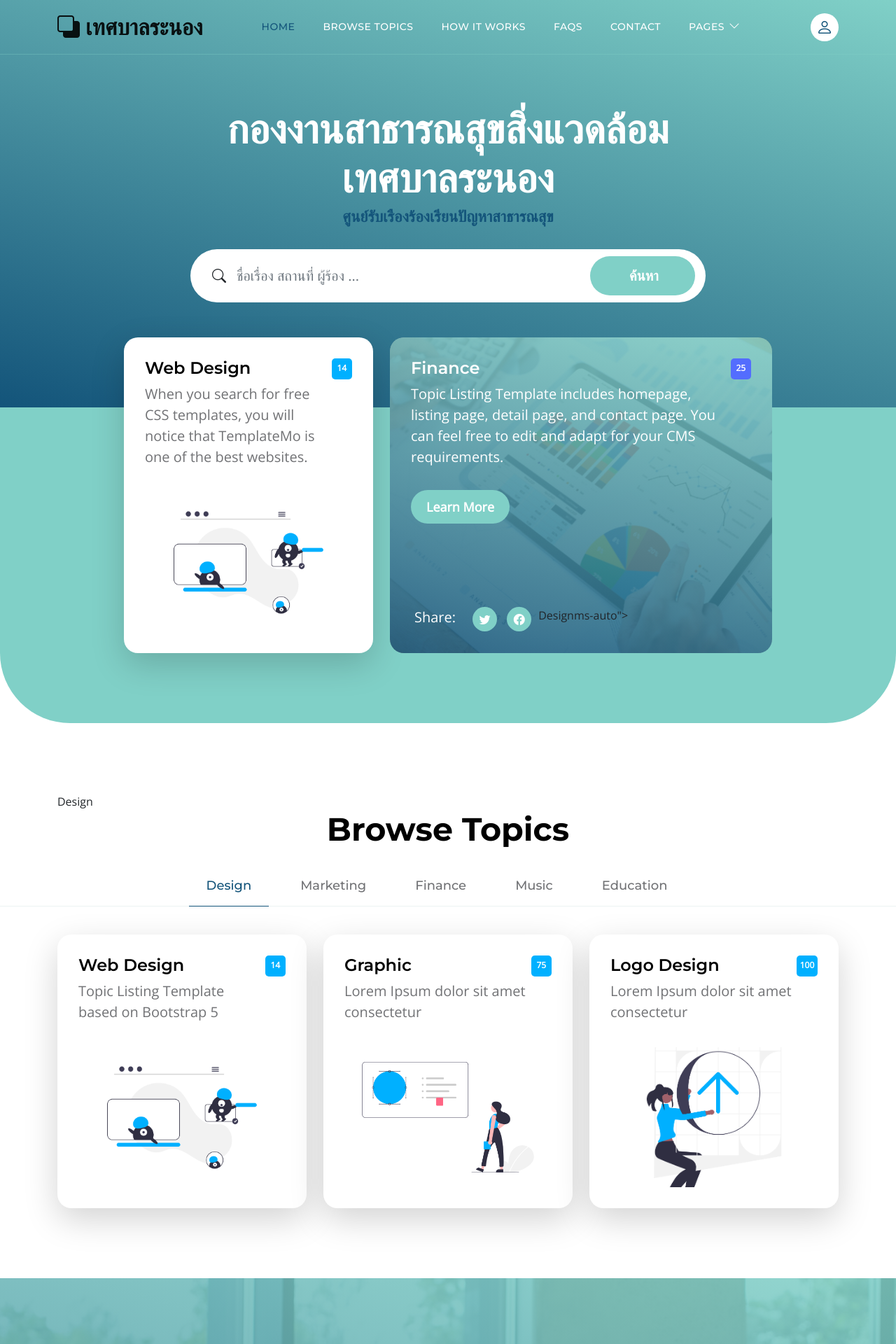
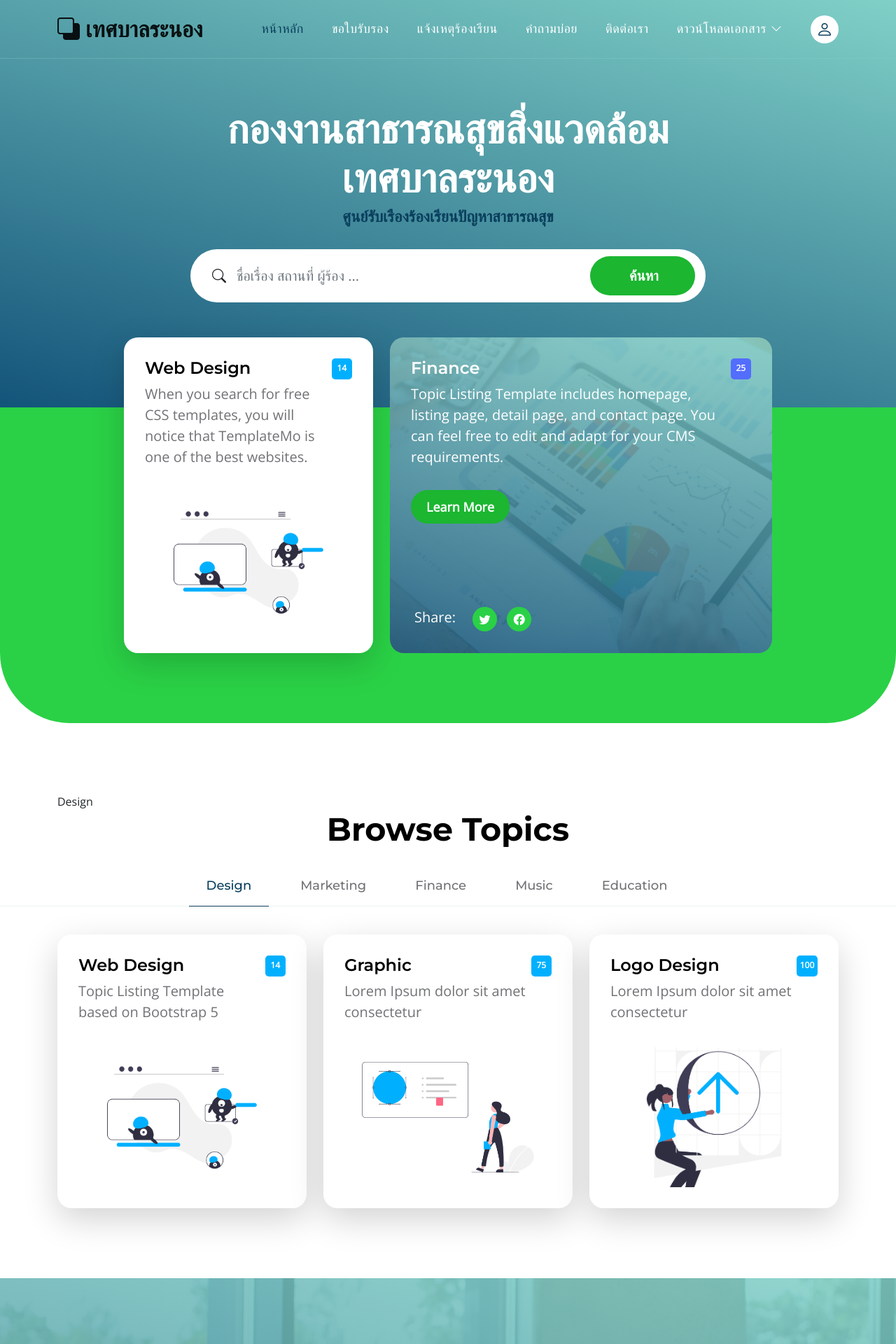
Before and after one commit to joblackpoc/blog_django5, a Django app: page / in a window 1280 px wide. Shown: the top 1920 px of the page at 70% size. Run offline with Django 5.2, Linux system fonts and the light colour scheme; some libraries are stand-ins or nearby versions.

Commit message:
modified template color

```diff
--- a/blog_main/static/css/templatemo-topic-listing.css
+++ b/blog_main/static/css/templatemo-topic-listing.css
@@ -11,15 +11,15 @@ https://templatemo.com/tm-590-topic-listing
 -----------------------------------------*/
 :root {
   --white-color:                  #ffffff;
-  --primary-color:                #13547a;
-  --secondary-color:              #80d0c7;
+  --primary-color:                #093e5c;
+  --secondary-color:              #2ad146;
   --section-bg-color:             #f0f8ff;
-  --custom-btn-bg-color:          #80d0c7;
+  --custom-btn-bg-color:          #1cb631;
   --custom-btn-bg-hover-color:    #13547a;
   --dark-color:                   #000000;
   --p-color:                      #717275;
-  --border-color:                 #7fffd4;
-  --link-hover-color:             #13547a;
+  --border-color:                 #1b5a45;
+  --link-hover-color:             #0d3d58;
 
   --body-font-family:             'Open Sans', sans-serif;
   --title-font-family:            'Montserrat', sans-serif;
@@ -31,7 +31,7 @@ https://templatemo.com/tm-590-topic-listing
   --h5-font-size:                 24px;
   --h6-font-size:                 22px;
   --p-font-size:                  20px;
-  --menu-font-size:               14px;
+  --menu-font-size:               18px;
   --btn-font-size:                18px;
   --copyright-font-size:          16px;
 
--- a/templates/index.html
+++ b/templates/index.html
@@ -53,32 +53,32 @@ https://templatemo.com/tm-590-topic-listing
                     <div class="collapse navbar-collapse" id="navbarNav">
                         <ul class="navbar-nav ms-lg-5 me-lg-auto">
                             <li class="nav-item">
-                                <a class="nav-link click-scroll" href="{% url 'home' %}">Home</a>
+                                <a class="nav-link click-scroll" href="{% url 'home' %}">หน้าหลัก</a>
                             </li>
 
                             <li class="nav-item">
-                                <a class="nav-link click-scroll" href="#section_2">Browse Topics</a>
+                                <a class="nav-link click-scroll" href="#section_2">ขอใบรับรอง</a>
                             </li>
 
                             <li class="nav-item">
-                                <a class="nav-link click-scroll" href="#section_3">How it works</a>
+                                <a class="nav-link click-scroll" href="#section_3">แจ้งเหตุร้องเรียน</a>
                             </li>
 
                             <li class="nav-item">
-                                <a class="nav-link click-scroll" href="#section_4">FAQs</a>
+                                <a class="nav-link click-scroll" href="#section_4">คำถามบ่อย</a>
                             </li>
 
                             <li class="nav-item">
-                                <a class="nav-link click-scroll" href="#section_5">Contact</a>
+                                <a class="nav-link click-scroll" href="#section_5">ติดต่อเรา</a>
                             </li>
 
                             <li class="nav-item dropdown">
-                                <a class="nav-link dropdown-toggle" href="{% url 'home' %}" id="navbarLightDropdownMenuLink" role="button" data-bs-toggle="dropdown" aria-expanded="false">Pages</a>
+                                <a class="nav-link dropdown-toggle" href="{% url 'home' %}" id="navbarLightDropdownMenuLink" role="button" data-bs-toggle="dropdown" aria-expanded="false">ดาวน์โหลดเอกสาร</a>
 
                                 <ul class="dropdown-menu dropdown-menu-light" aria-labelledby="navbarLightDropdownMenuLink">
-                                    <li><a class="dropdown-item" href="{% url 'home' %}">Topics Listing</a></li>
+                                    <li><a class="dropdown-item" href="{% url 'home' %}">แบบฟอร์มขอใบรับรอง</a></li>
 
-                                    <li><a class="dropdown-item" href="{% url 'home' %}">Contact Form</a></li>
+                                    <li><a class="dropdown-item" href="{% url 'home' %}">แบบฟอร์มเพื่อติดต่อเรา</a></li>
                                 </ul>
                             </li>
                         </ul>
@@ -167,7 +167,8 @@ https://templatemo.com/tm-590-topic-listing
 
                                             <li class="social-icon-item">
                                                 <a href="{% url 'home' %}" class="social-icon-link bi-facebook"></a>
-                                            </li>Designms-auto"></a>
+                                            </li>
+
                                     </div>
 
                                     <div class="section-overlay"></div>
```
Also changed, not shown: other parts of templates/index.html (+14 -14 lines).
